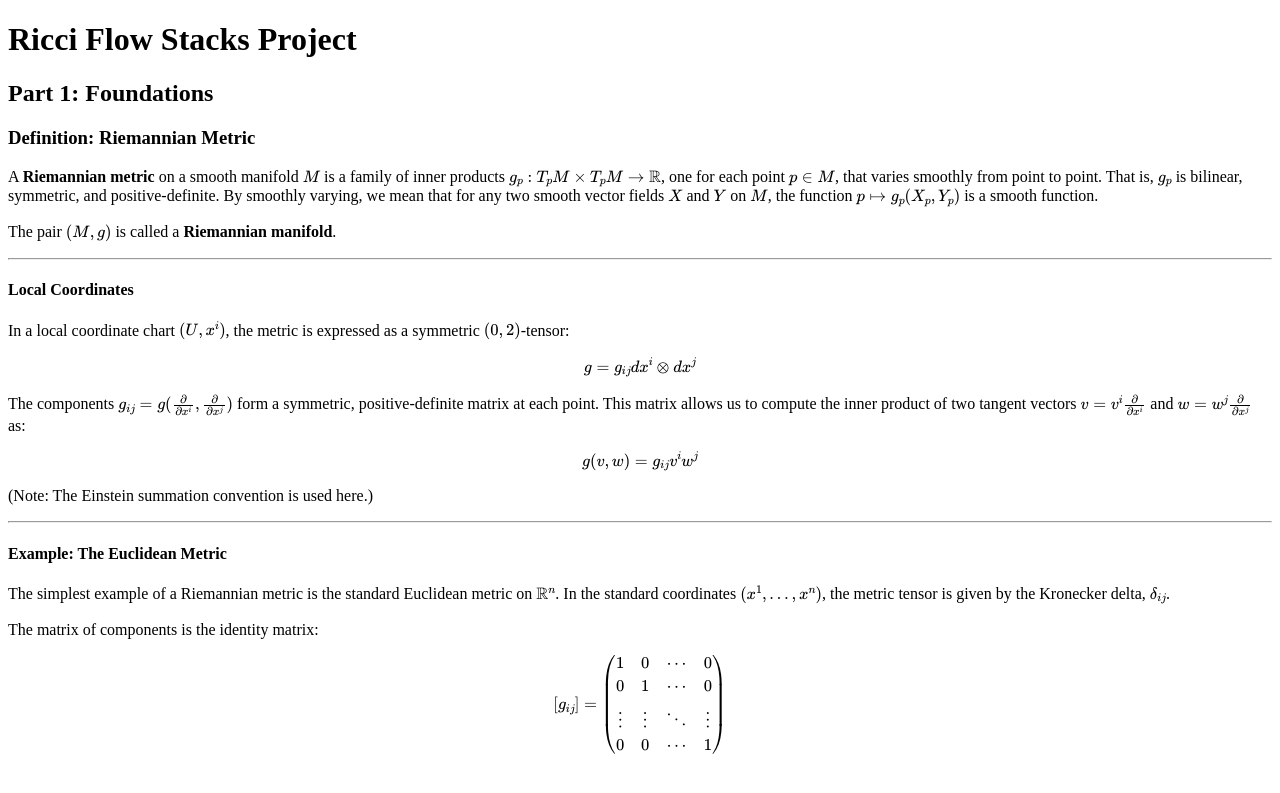
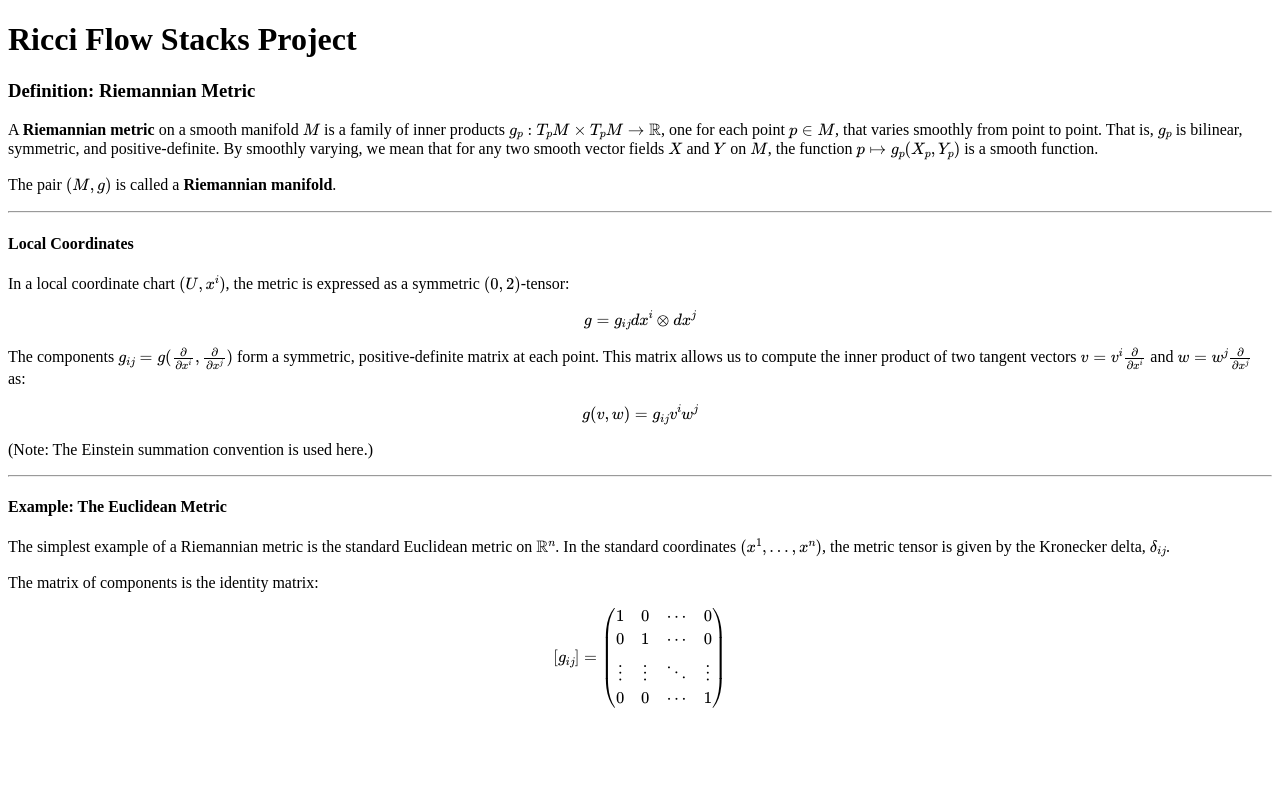
Before and after one commit to bennett-chow/ricciflow.org, a Jekyll site: the page built from part-1-foundations/riemannian-metric.md, in a window 1280 px wide. Shown: the top 793 px of the page. Built offline with Jekyll 4.4.1, drawn with Linux system fonts in a browser that asks for light colours.

Commit message:
Update riemannian-metric.md

```diff
--- a/part-1-foundations/riemannian-metric.md
+++ b/part-1-foundations/riemannian-metric.md
@@ -4,8 +4,6 @@ title: Riemannian Metric
 part: 1
 chapter: 1
 ---
-
-## Part 1: Foundations
 
 ### Definition: Riemannian Metric
 
```
